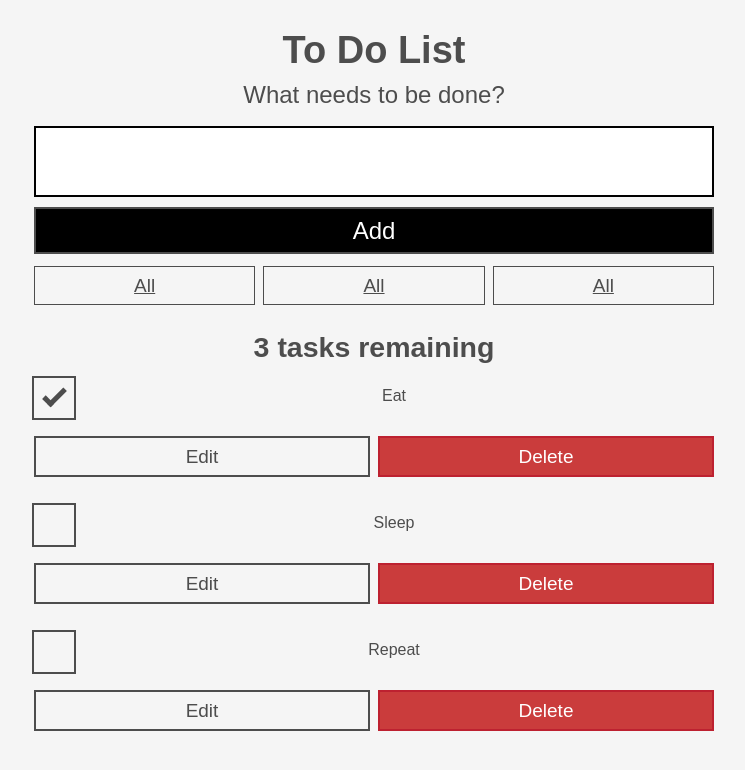
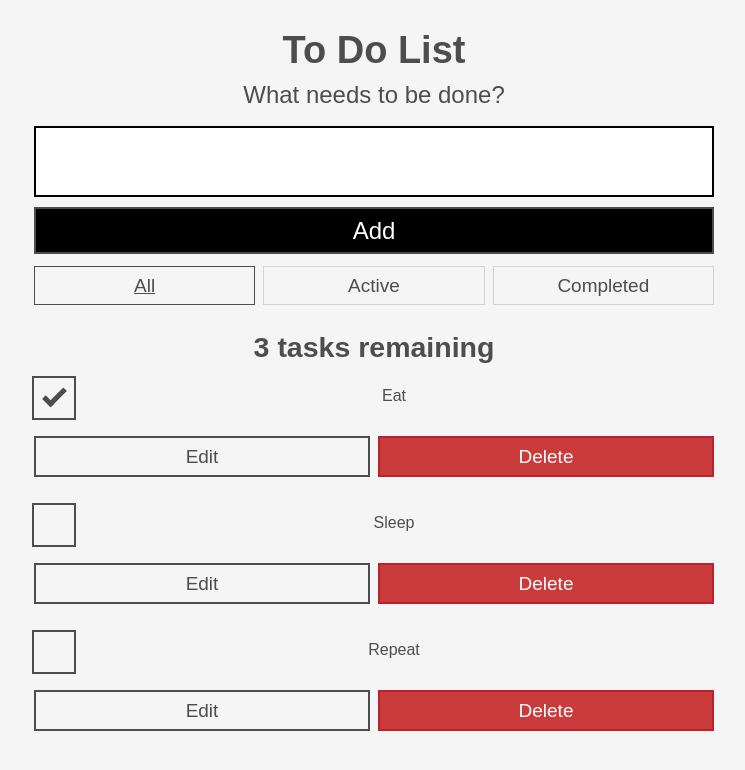
Before and after one commit to Emikokobeans/moz-todo-react, a React (Create React App) app: page / in a window 1280 px wide. Shown: the top 770 px of the page, without its empty margins (266-1011 px from the left). Built offline with nearby package versions, Linux system fonts and the light colour scheme.

Commit message:
implement filters

```diff
--- a/src/App.js
+++ b/src/App.js
@@ -5,8 +5,17 @@
 import React, { useState } from 'react';
 import { nanoid } from 'nanoid';
 
+const FILTER_MAP = {
+  All: () => true,
+  Active: (task) => !task.completed,
+  Completed: (task) => task.completed
+};
+
+const FILTER_NAMES = Object.keys(FILTER_MAP);
+
 function App(props) {
   const [tasks, setTasks] = useState(props.tasks);
+  const [filter, setFilter] = useState('All');
 
   function toggleTaskCompleted(id) {
     const updatedTasks = tasks.map((task) => {
@@ -33,7 +42,9 @@
     setTasks(editedTaskList);
   }
 
-  const taskList = tasks.map((task) => (
+  const taskList = tasks
+    .filter(FILTER_MAP[filter])
+    .map((task) => (
       <Todo
         id={task.id}
         name={task.name}
@@ -42,6 +53,15 @@
         toggleTaskCompleted={toggleTaskCompleted}
         deleteTask={deleteTask}
         editTask={editTask}
+      />
+    ));
+
+  const filterList = FILTER_NAMES.map((name) => (
+    <FilterButton
+      key={name}
+      name={name}
+      isPressed={name === filter}
+      setFilter={setFilter}
     />
   ));
 
@@ -57,11 +77,7 @@
     <div className='App'>
       <h1>To Do List</h1>
       <Form addTask={addTask} />
-      <div className='filters btn-group stack-exception'>
-        <FilterButton />
-        <FilterButton />
-        <FilterButton />
-      </div>
+      <div className='filters btn-group stack-exception'>{filterList}</div>
       <h2 id='list-heading'>{headingText}</h2>
       <ul
         role='list'
--- a/src/components/FilterButton.js
+++ b/src/components/FilterButton.js
@@ -1,13 +1,18 @@
 import React from 'react';
 
-const FilterButton = () => {
+function FilterButton(props) {
   return (
-    <button type='button' className='btn toggle-btn' aria-pressed='true'>
+    <button
+      type='button'
+      className='btn toggle-btn'
+      aria-pressed={props.isPressed}
+      onClick={() => props.setFilter(props.name)}
+    >
       <span className='visually-hidden'>Show </span>
-      <span>all </span>
+      <span>{props.name}</span>
       <span className='visually-hidden'> tasks</span>
     </button>
   );
-};
+}
 
 export default FilterButton;
```
Lines whose indentation alone changed are shown as unchanged.
